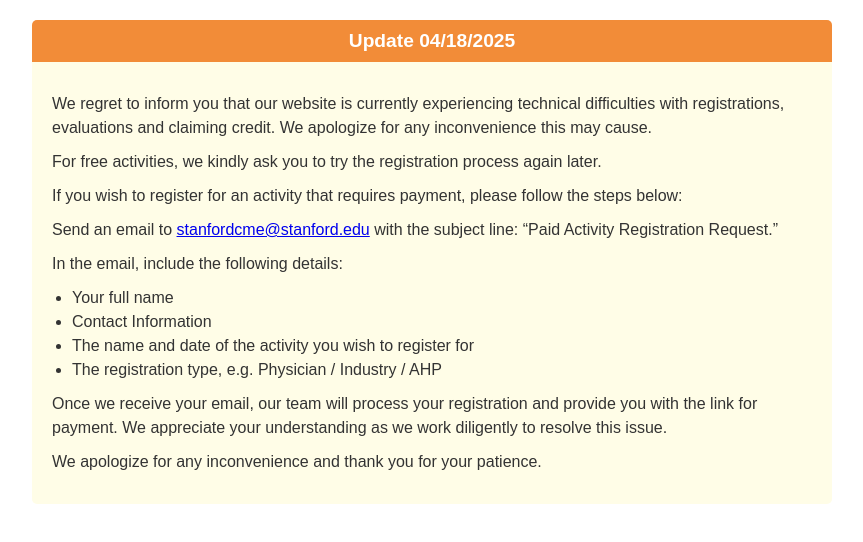
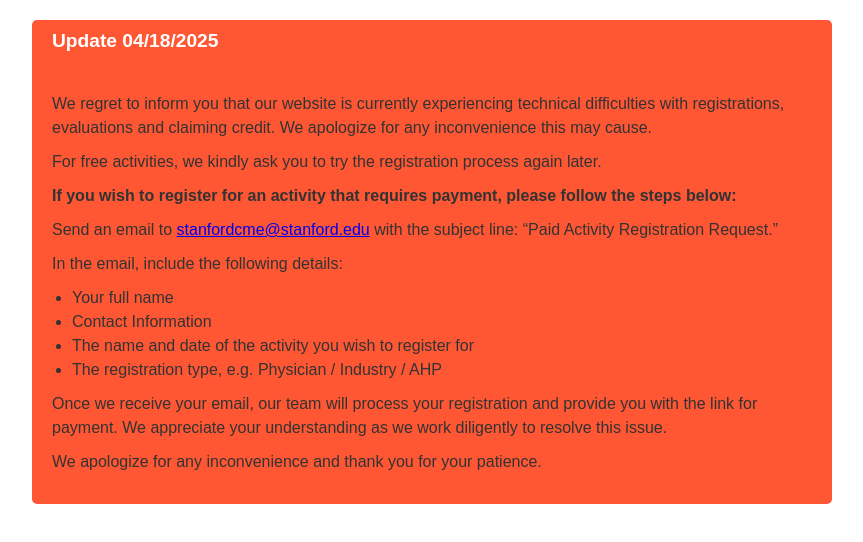
Before and after one commit to StanfordCME/form-status-monitor, a website: page docs/index.html in a window 1280 px wide. Shown: the whole page, without its empty margins (208-1071 px from the left). Drawn offline with Linux system fonts and the light colour scheme.

Commit message:
Update index.html

```diff
--- a/docs/index.html
+++ b/docs/index.html
@@ -21,15 +21,15 @@
       overflow: hidden;
     }
     .header {
-      background-color: #f28c38;
+      background-color: rgba(255,87,51,255);
       color: white;
       padding: 10px 20px;
       font-size: 1.2em;
       font-weight: bold;
-      text-align: center;
+      text-align: left;
     }
     .content {
-      background-color: #fffde7;
+      background-color: rgba(255,87,51,255);
       color: #333;
       padding: 20px;
       font-size: 1em;
@@ -41,6 +41,9 @@
     .content ul {
       margin: 10px 0;
       padding-left: 20px;
+    }
+    .content .bold {
+      font-weight: bold;
     }
     .loading {
       background-color: #f0f8ff;
@@ -59,7 +62,7 @@
   <script>
     function getCurrentDate() {
       const today = new Date();
-      const month = String(today.getMonth() + 1).padStart(2, '0'); // Months are 0-based
+      const month = String(today.getMonth() + 1).padStart(2, '0');
       const day = String(today.getDate()).padStart(2, '0');
       const year = today.getFullYear();
       return `${month}/${day}/${year}`;
@@ -101,7 +104,7 @@
           <div class="content">
             <p>We regret to inform you that our website is currently experiencing technical difficulties with registrations, evaluations and claiming credit. We apologize for any inconvenience this may cause.</p>
             <p>For free activities, we kindly ask you to try the registration process again later.</p>
-            <p>If you wish to register for an activity that requires payment, please follow the steps below:</p>
+            <p class="bold">If you wish to register for an activity that requires payment, please follow the steps below:</p>
             <p>Send an email to <a href="mailto:stanfordcme@stanford.edu?subject=Paid Activity Registration Request">stanfordcme@stanford.edu</a> with the subject line: “Paid Activity Registration Request.”</p>
             <p>In the email, include the following details:</p>
             <ul>
```
